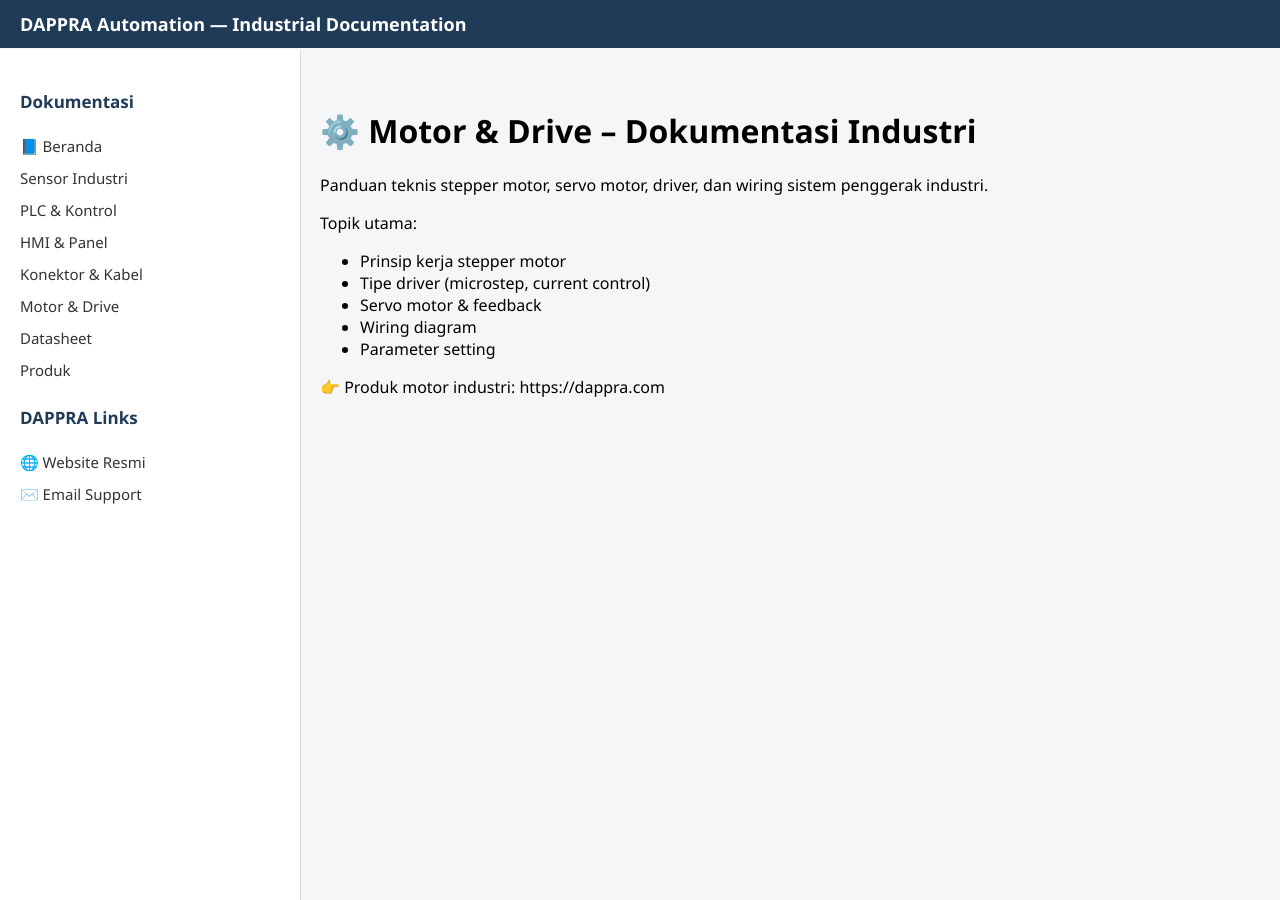
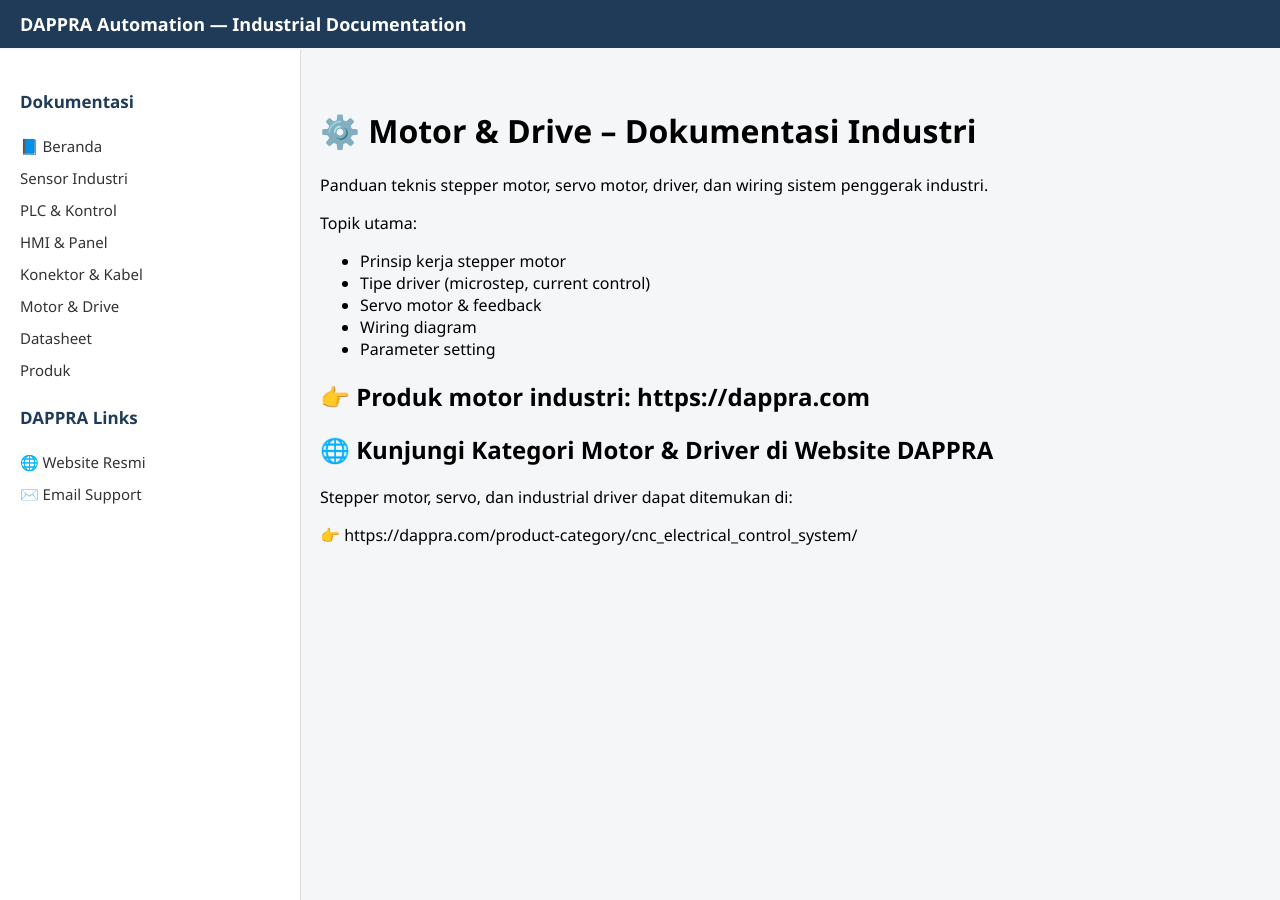
Before and after one commit to dappra-automation/industrial-automation-guides, a Jekyll site: the page built from docs/motor/index.md, in a window 1280 px wide. Built offline with Jekyll 4.4.1, drawn with Linux system fonts in a browser that asks for light colours.

Commit message:
Update index.md

```diff
--- a/docs/motor/index.md
+++ b/docs/motor/index.md
@@ -16,3 +16,9 @@ Topik utama:
 - Parameter setting
 
 👉 Produk motor industri: https://dappra.com
+---
+
+## 🌐 Kunjungi Kategori Motor & Driver di Website DAPPRA
+Stepper motor, servo, dan industrial driver dapat ditemukan di:
+
+👉 https://dappra.com/product-category/cnc_electrical_control_system/
```
